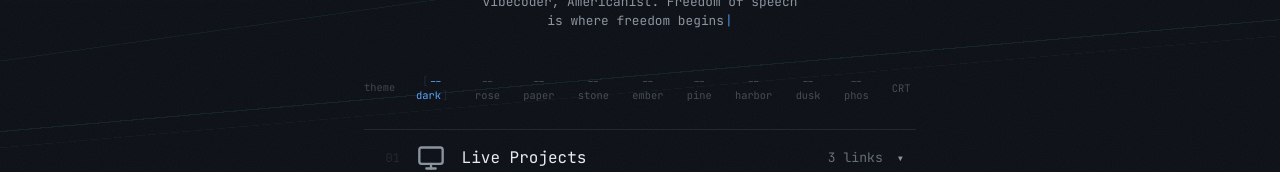
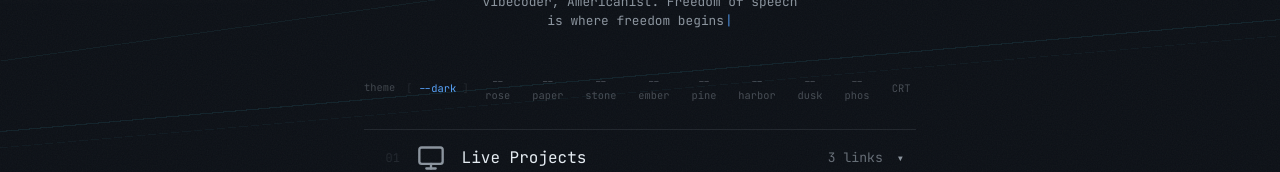
Before and after one commit to jonnydry/jd.me, a React (Vite) app: page / in a window 1280 px wide. Shown: the part 252-424 px from the top of the page. Built offline with nearby package versions, Linux system fonts and the light colour scheme.

Commit message:
fix: improve theme button active state spacing and prevent line-wrap

```diff
--- a/src/index.css
+++ b/src/index.css
@@ -2142,18 +2142,17 @@ html::after {
 .theme-btn--active {
   color: var(--accent);
   opacity: 1;
+  white-space: nowrap;
 }
 
 .theme-btn--active::before {
-  content: '[';
+  content: '[ ';
   color: var(--border);
-  margin-right: 1px;
 }
 
 .theme-btn--active::after {
-  content: ']';
+  content: ' ]';
   color: var(--border);
-  margin-left: 1px;
 }
 
 /* ========== Theme Wipe ========== */
```
